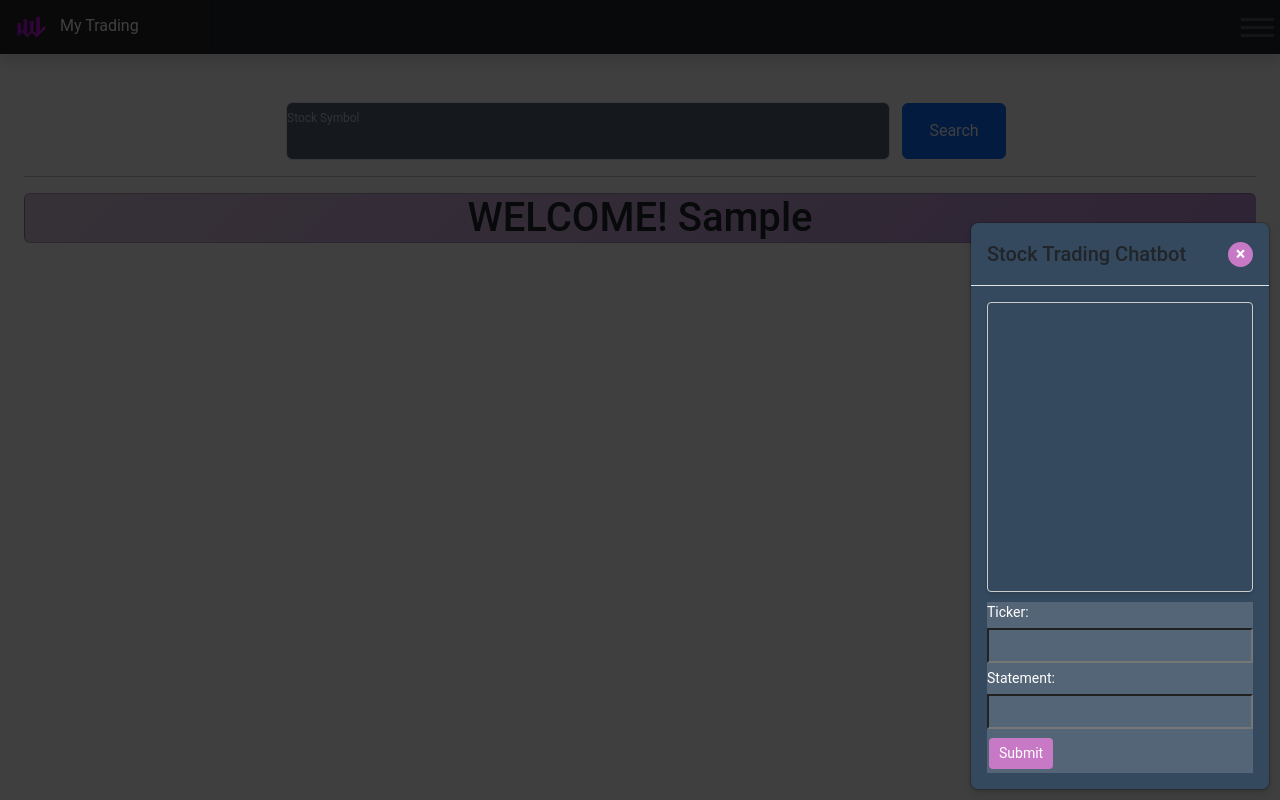
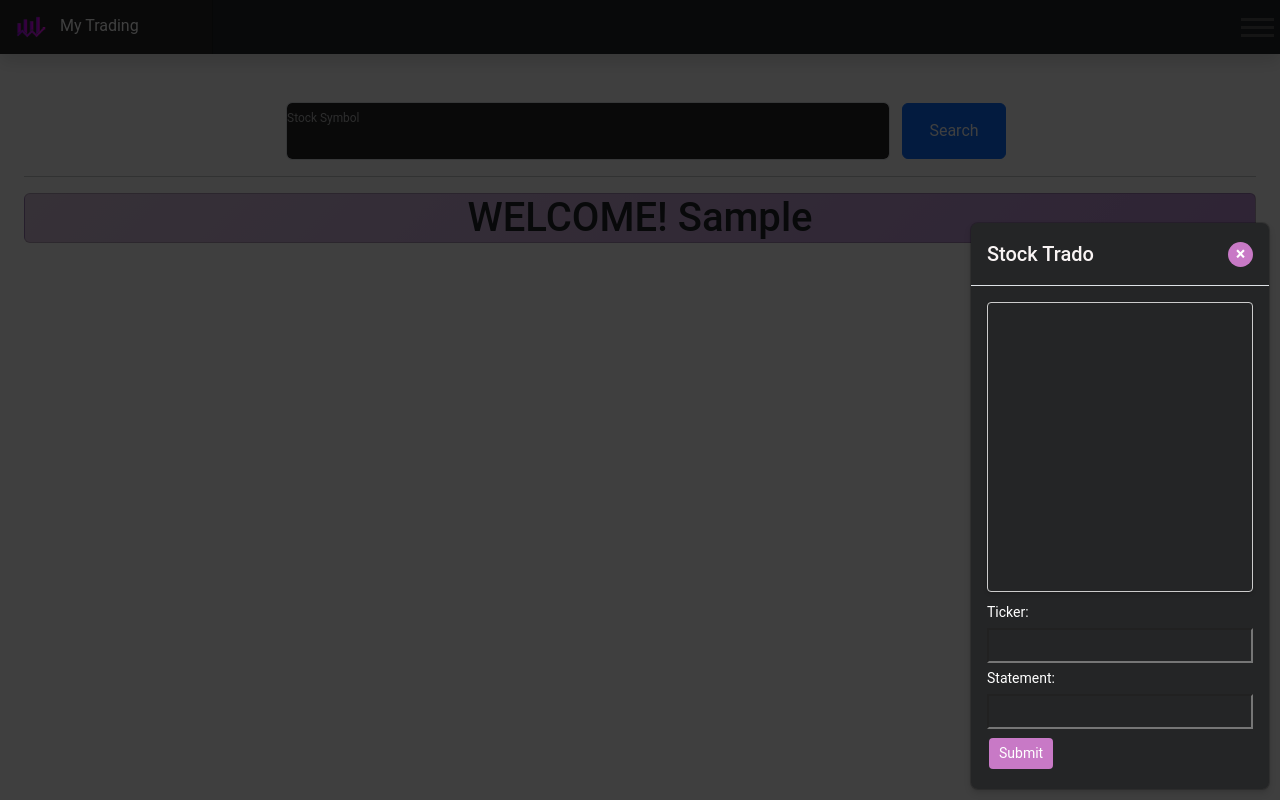
Before and after one commit to amiri-reza/FinalProject, a Django app: page /home/ in a window 1280 px wide, after a click that opens the changed part. Run offline with Django 4.2, Linux system fonts and the light colour scheme; the visitor is signed in with stand-in values (Sample User, id 1); some libraries are stand-ins or nearby versions; grey boxes are pictures that could not be loaded.

Commit message:
improvements chatbot.css

```diff
--- a/stock_prediction/static/css/chatbot.css
+++ b/stock_prediction/static/css/chatbot.css
@@ -115,14 +115,14 @@
   .input-area {
     display: flex;
     flex-direction: column;
-    background-color: #546577;
+    background-color: #242526;
     color: #FFFFFF;
   }
 
   .message {
     display: flex;
     margin-bottom: 5px;
-    background-color: #546577;
+    background-color: #242526;
     color: #FFFFFF;
   }
 
@@ -134,7 +134,7 @@
 
   .message-text {
     word-wrap: break-word;
-    background-color: #546577;
+    background-color: #242526;
     color: #FFFFFF;
   }
 
@@ -142,7 +142,7 @@
     width: 100%;
     padding: 5px;
     margin-bottom: 5px;
-    background-color: #546577;
+    background-color: #242526;
     color: #FFFFFF;
   }
 
@@ -160,8 +160,8 @@
     bottom: 50px;
     right: 20px;
 
-    width: 130px;
-    height: 60px;
+    width: 115px;
+    height: 40px;
     border: none;
 
   }
@@ -181,7 +181,7 @@
 
   .modal-content {
     box-shadow: 0 4px 6px rgba(0, 0, 0, 0.1), 0 1px 3px rgba(0, 0, 0, 0.08);
-    background-color: #34495e;
+    background-color: #242526;
   }
 
   .send-btn {
@@ -223,3 +223,7 @@
     background-color: #9995df;
     box-shadow: 0 4px 6px rgba(0, 0, 0, 0.2), 0 1px 3px rgba(0, 0, 0, 0.08);
   }
+
+  .modal-title {
+    color: rgb(249, 244, 244) !important;
+  }
--- a/stock_prediction/templates/base.html
+++ b/stock_prediction/templates/base.html
@@ -127,7 +127,7 @@
       <div class="modal-content">
         <div class="modal-header">
           <h5 class="modal-title" id="chatbot-modal-label">
-            <i class="fa fa-comments" aria-hidden="true"></i> Stock Trading Chatbot
+            <i class="fa fa-comments" aria-hidden="true"></i> Stock Trado
           </h5>
           <button type="button" class="close close-btn" data-dismiss="modal" aria-label="Close">
             <span aria-hidden="true">&times;</span>
```
Also changed, not shown: stock_prediction/mytrading/migrations/0010_alter_trader_date_of_birth.py (added), stock_prediction/mytrading/migrations/0011_alter_trader_date_of_birth.py (added), stock_prediction/rerestful_api/migrations/0002_signal_date.py (added), stock_prediction/rerestful_api/migrations/0003_remove_signal_buy_ema_10_25_and_more.py (added).
